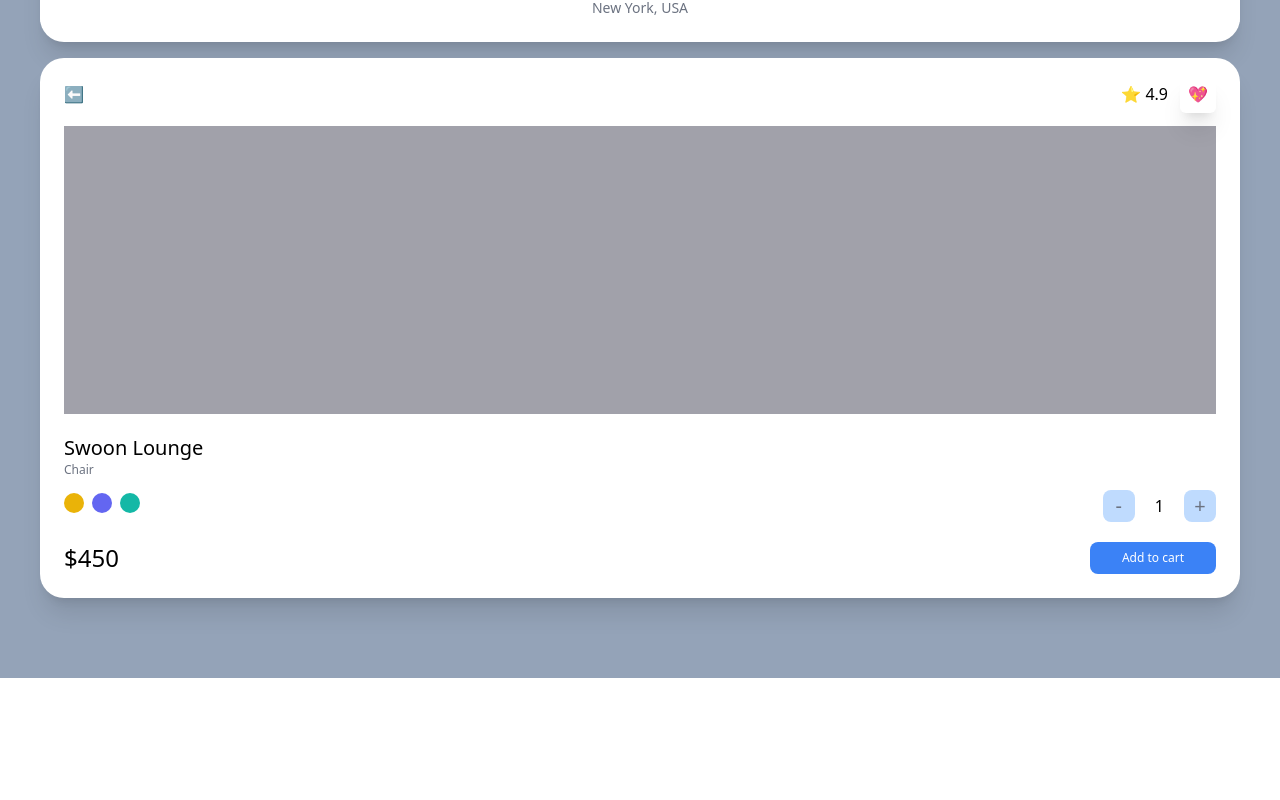
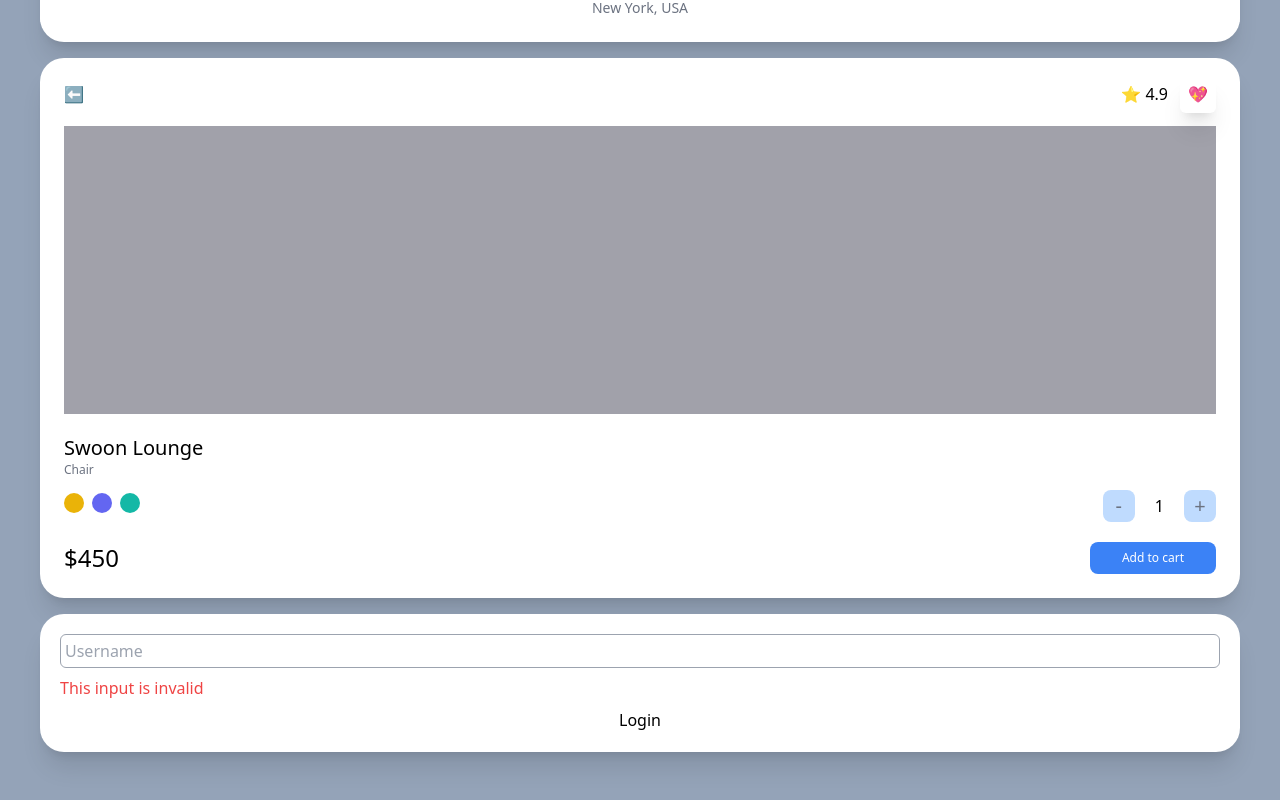
Before and after one commit to ysjkof/nmd-carrot-market, a Next.js app: page / in a window 1280 px wide. Shown: the part 728-1528 px from the top of the page. Before the commit the page ends 1406 px from the top, so only its background shows below. Built offline with nearby package versions, Linux system fonts and the light colour scheme.

Commit message:
#4.7 Modifiers for Forms

```diff
--- a/pages/index.tsx
+++ b/pages/index.tsx
@@ -98,6 +98,24 @@
           </div>
         </div>
       </div>
+      <form className="flex flex-col space-y-2  p-5 bg-white rounded-3xl shadow-xl">
+        <input
+          type="text"
+          required
+          placeholder="Username"
+          className="border p-1 peer border-gray-400 rounded-md "
+        />
+        <span className="hidden peer-invalid:block peer-invalid:text-red-500">
+          This input is invalid
+        </span>
+        <span className="hidden peer-valid:block peer-valid:text-teal-500">
+          Awesome username
+        </span>
+        <span className="hidden peer-hover:block peer-hover:text-amber-500">
+          Hello
+        </span>
+        <input type="submit" value="Login" className="bg-white" />
+      </form>
     </div>
   );
 };
```
